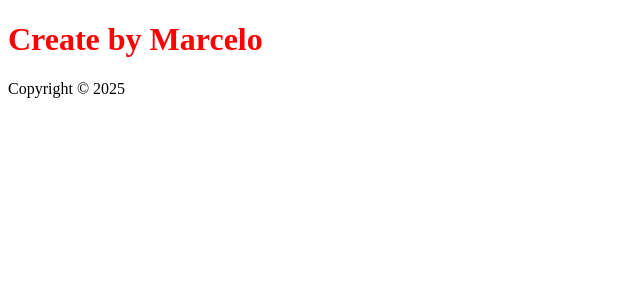
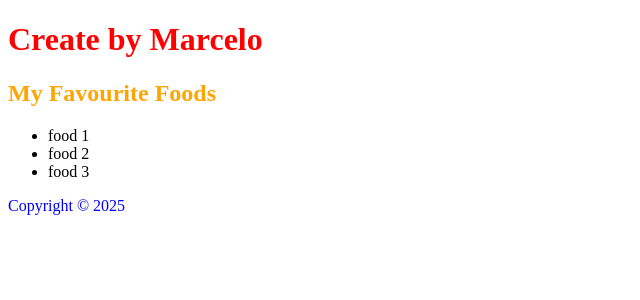
Before and after one commit to MarceloMSilveira/my-react-app, a React (Vite) app: page / in a window 1280 px wide. Shown: the top 300 px of the page, without its empty margins (0-640 px from the left). Built offline with nearby package versions, Linux system fonts and the light colour scheme.

Commit message:
classes and attributes

```diff
--- a/public/styles.css
+++ b/public/styles.css
@@ -1,3 +1,11 @@
 h1 {
   color: red;
 }
+
+.newClass {
+  color: blue;
+}
+
+.heading{
+  color: orange;
+}
--- a/src/App.jsx
+++ b/src/App.jsx
@@ -3,7 +3,13 @@ function App() {
   return (
     <>
       <h1>Create by {name}</h1>
-      <p>Copyright © {new Date().getFullYear()}</p>
+      <h2 className="heading" contentEditable="true" spellCheck="false">My Favourite Foods</h2>
+      <ul>
+        <li>food 1</li>
+        <li>food 2</li>
+        <li>food 3</li>
+      </ul>
+      <p className="newClass">Copyright © {new Date().getFullYear()}</p>
     </>
   )
 }
```
